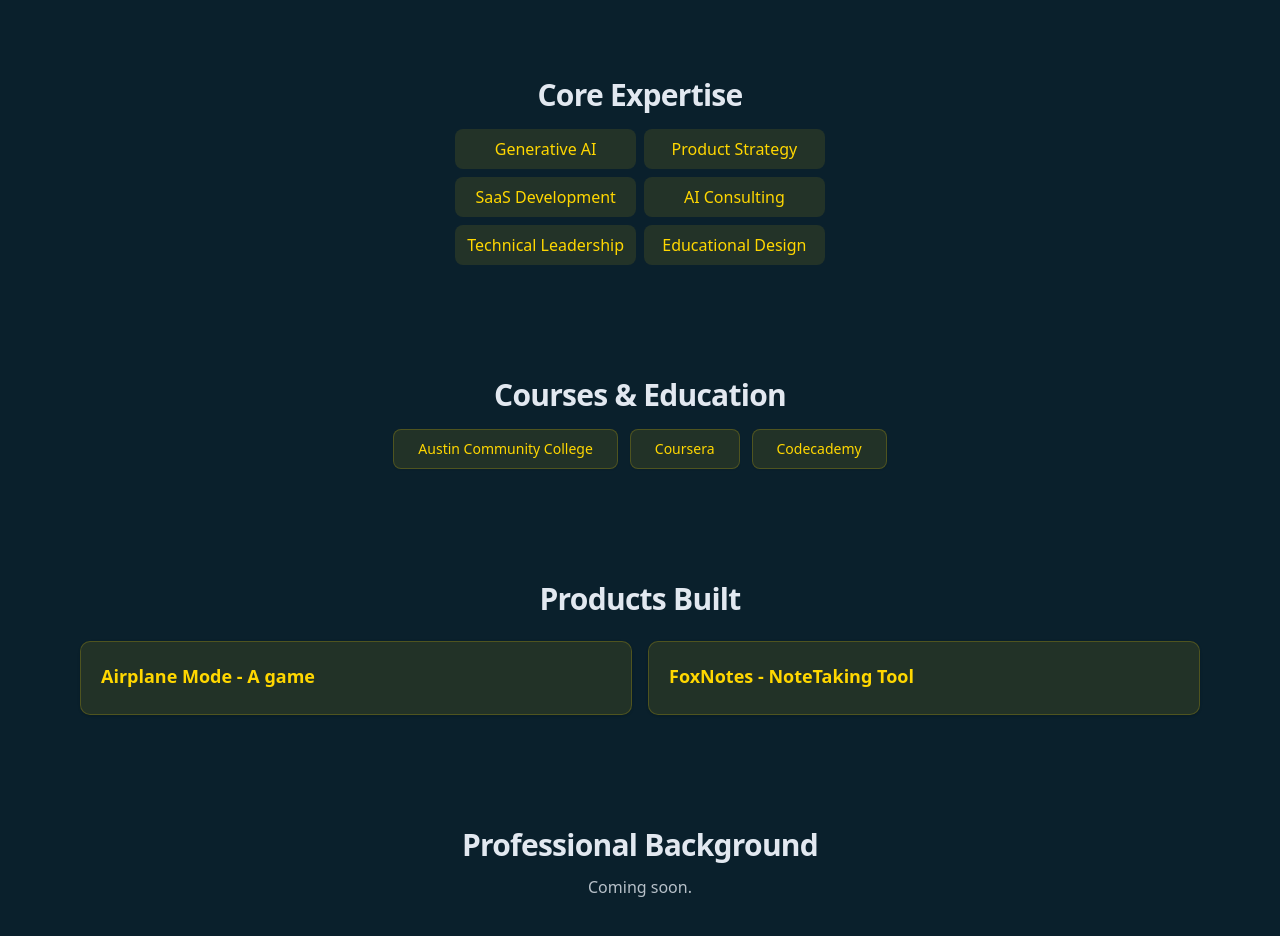
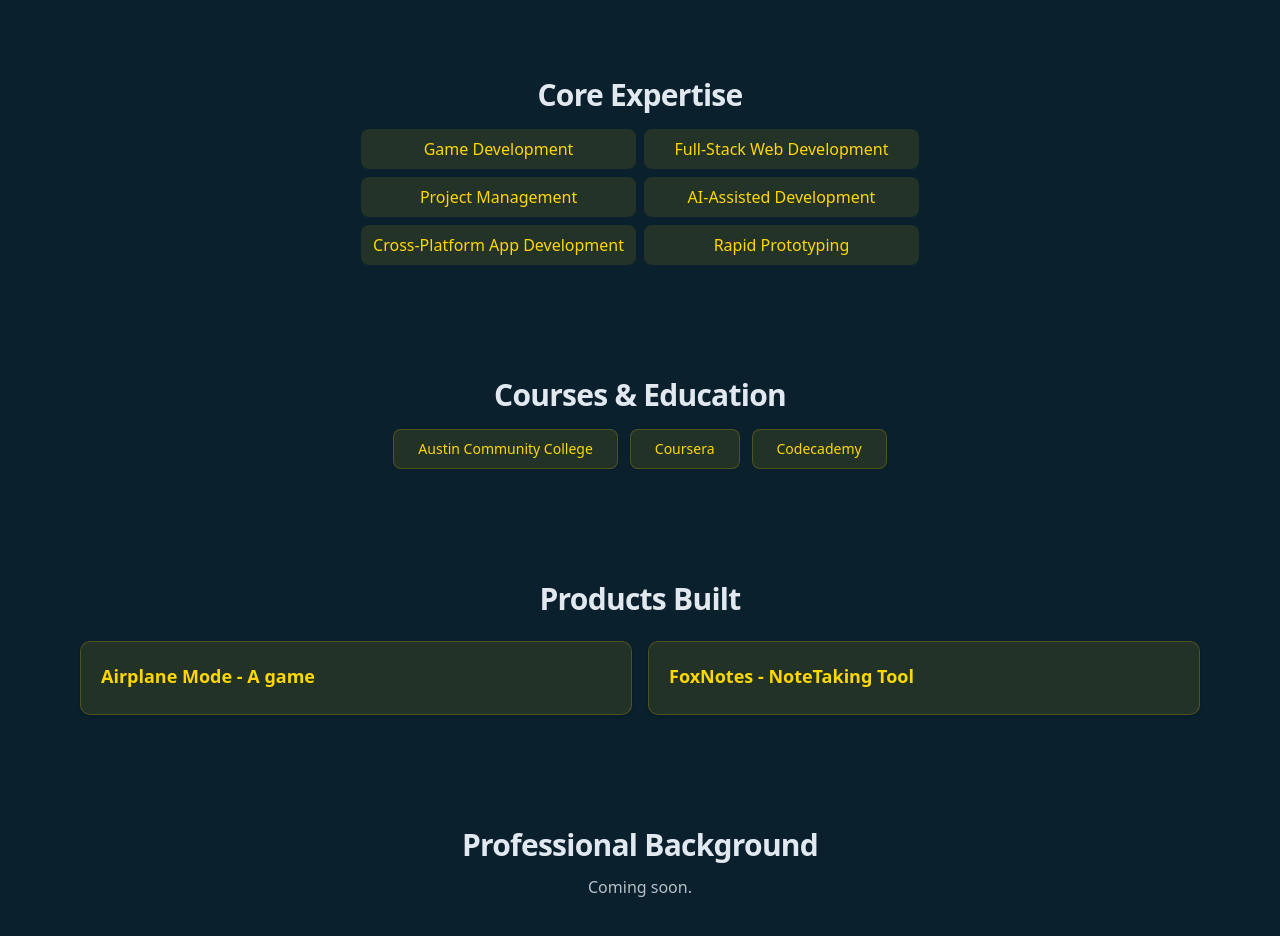
Before and after one commit to AeroKita/Portfolio-Website, a Next.js app: page / in a window 1280 px wide. Shown: the part 1100-2036 px from the top of the page. Built offline with nearby package versions, Linux system fonts and the light colour scheme.

Commit message:
content: update Core Expertise items

```diff
--- a/src/components/landing/Hero.tsx
+++ b/src/components/landing/Hero.tsx
@@ -43,12 +43,12 @@
         <h2 className="text-2xl font-semibold tracking-tight text-[#e2e8f0] sm:text-3xl">Core Expertise</h2>
         <ul className="mt-4 grid grid-cols-1 gap-2 text-[#e2e8f0]/80 sm:grid-cols-2">
           {[
-            { id: "expertise.item1", text: "Generative AI" },
-            { id: "expertise.item2", text: "Product Strategy" },
-            { id: "expertise.item3", text: "SaaS Development" },
-            { id: "expertise.item4", text: "AI Consulting" },
-            { id: "expertise.item5", text: "Technical Leadership" },
-            { id: "expertise.item6", text: "Educational Design" },
+            { id: "expertise.item1", text: "Game Development" },
+            { id: "expertise.item2", text: "Full-Stack Web Development" },
+            { id: "expertise.item3", text: "Project Management" },
+            { id: "expertise.item4", text: "AI-Assisted Development" },
+            { id: "expertise.item5", text: "Cross-Platform App Development" },
+            { id: "expertise.item6", text: "Rapid Prototyping" },
           ].map((item) => (
             <li key={item.id} className="rounded-md bg-[#ffd700]/10 px-3 py-2 text-[#ffd700]">
               <span>{item.text}</span>
```
